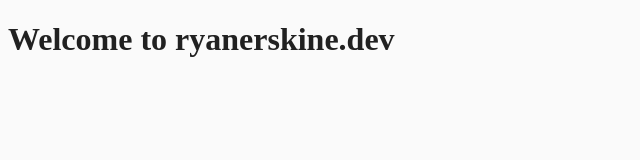
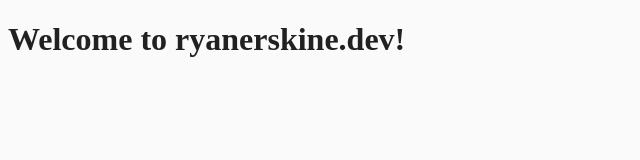
Before and after one commit to ryanjerskine/ryanerskine.dev, an Angular app: page / in a window 1280 px wide. Shown: the top 160 px of the page, without its empty margins (0-640 px from the left). Built offline with nearby package versions, Linux system fonts and the light colour scheme.

Commit message:
Testing deploy.

```diff
--- a/src/app/core/landing/landing.component.html
+++ b/src/app/core/landing/landing.component.html
@@ -1,3 +1,3 @@
 <h1>
-  Welcome to ryanerskine.dev
+  Welcome to ryanerskine.dev!
 </h1>
```
